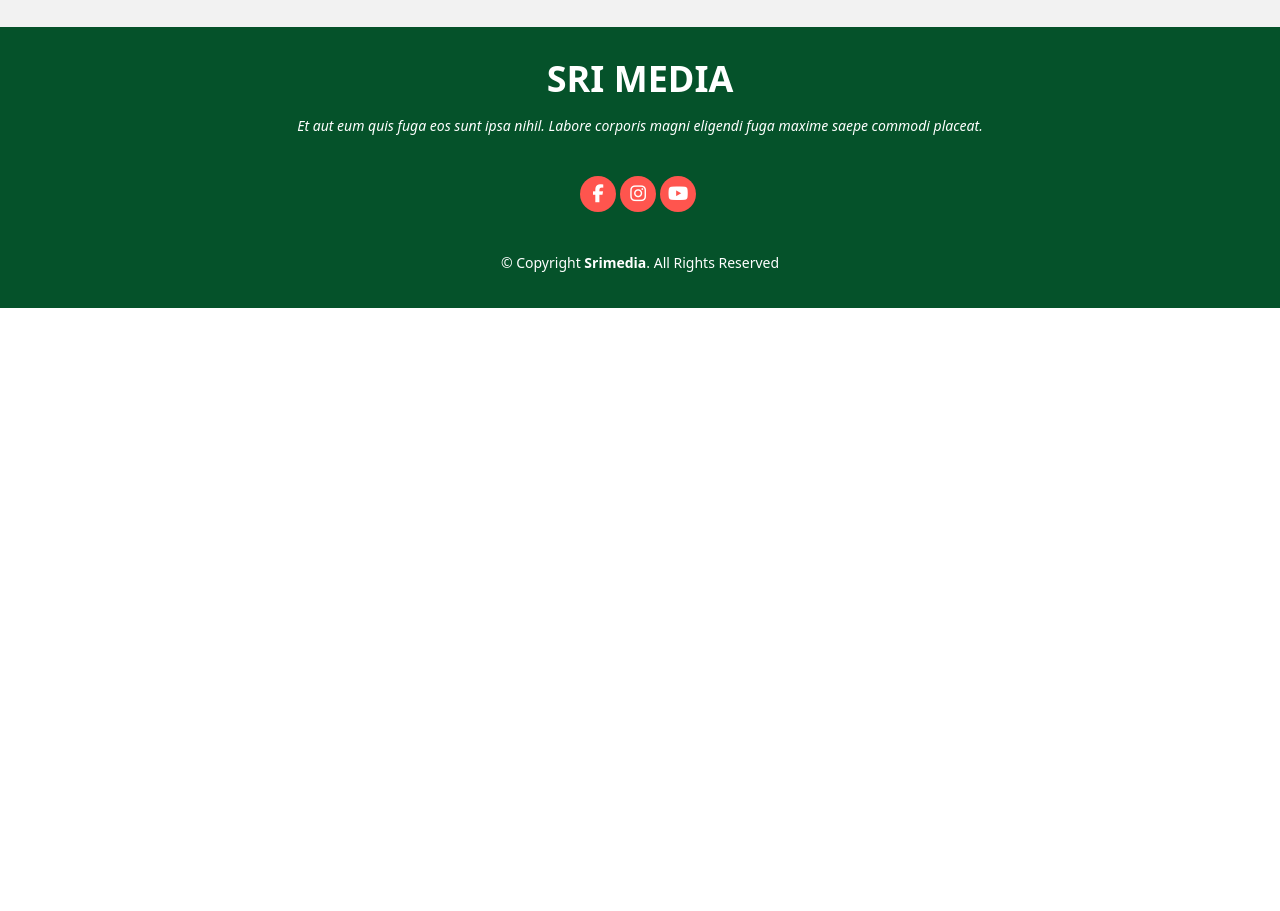
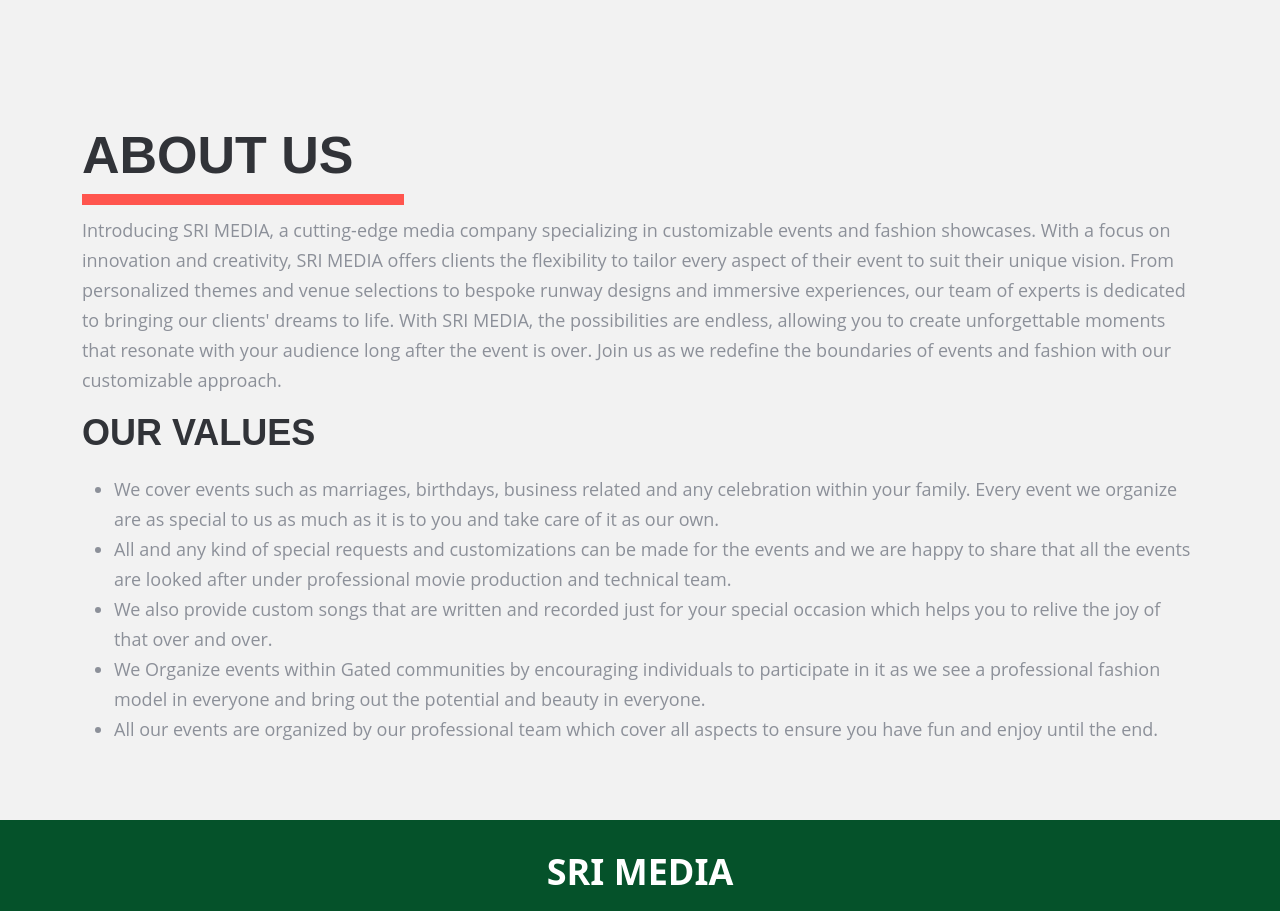
Before and after one commit to ram6840/sri-media, an Angular app: page / in a window 1280 px wide. Shown: the part 1880-2791 px from the top of the page. Before the commit the page ends 2188 px from the top, so only its background shows below. Built offline with nearby package versions, Linux system fonts and the light colour scheme.

Commit message:
added values

```diff
--- a/src/app/components/home-page/home-page.component.html
+++ b/src/app/components/home-page/home-page.component.html
@@ -14,19 +14,19 @@
               <div class="collapse navbar-collapse" id="navbarSupportedContent">
                 <ul class="navbar-nav mx-auto mb-2 mb-lg-0  nav-pills">
                   <li class="nav-item" (click)="closeDropdownOnSmallScreen()">
-                    <a class="nav-link " aria-current="#banner" href="#banner">HOME</a>
+                    <a class="nav-link " href="#banner">HOME</a>
                   </li>
                   <li class="nav-item" (click)="closeDropdownOnSmallScreen()">
-                    <a class="nav-link " aria-current="#services" href="#services">SERVICES</a>
+                    <a class="nav-link"  href="#services">SERVICES</a>
                   </li>
                   <!-- <li class="nav-item">
                     <a class="nav-link " aria-current="page" href="#">OUR WORK</a>
-                  </li>
-                  <li class="nav-item">
-                    <a class="nav-link " aria-current="page" href="#">ABOUT US</a>
                   </li> -->
                   <li class="nav-item" (click)="closeDropdownOnSmallScreen()">
-                    <a class="nav-link" aria-current="#footer" href="#footer">CONTACT</a>
+                    <a class="nav-link " href="#aboutus">ABOUT US</a>
+                  </li>
+                  <li class="nav-item" (click)="closeDropdownOnSmallScreen()">
+                    <a class="nav-link" href="#footer">CONTACT</a>
                   </li>
                 </ul>
               </div>
@@ -142,6 +142,23 @@
 
             </div>
           </section>
+          <section id="aboutus" class="aboutus">
+            <div class="container">
+
+              <div class="section-title heading">
+                <h2>About us</h2>
+                <p>Introducing SRI MEDIA, a cutting-edge media company specializing in customizable events and fashion showcases. With a focus on innovation and creativity, SRI MEDIA offers clients the flexibility to tailor every aspect of their event to suit their unique vision. From personalized themes and venue selections to bespoke runway designs and immersive experiences, our team of experts is dedicated to bringing our clients' dreams to life. With SRI MEDIA, the possibilities are endless, allowing you to create unforgettable moments that resonate with your audience long after the event is over. Join us as we redefine the boundaries of events and fashion with our customizable approach.</p>
+                <h3>Our Values</h3>
+                <ul>
+                  <li>We cover events such as marriages, birthdays, business related and any celebration within your family. Every event we organize are as special to us as much as it is to you and take care of it as our own. </li>
+                  <li>All and any kind of special requests and customizations can be made for the events and we are happy to share that all the events are looked after under professional movie production and technical team.</li>
+                  <li>We also provide custom songs that are written and recorded just for your special occasion which helps you to relive the joy of that over and over.</li>
+                  <li>We Organize events within Gated communities by encouraging individuals to participate in it as we see a professional fashion model in everyone and bring out the potential and beauty in everyone.</li>
+                  <li>All our events are organized by our professional team which cover all aspects to ensure you have fun and enjoy until the end.</li>
+                </ul>
+              </div>
+            </div>
+          </section>
         <footer id="footer">
             <div class="container">
               <h3>SRI MEDIA</h3>
--- a/src/app/components/home-page/home-page.component.scss
+++ b/src/app/components/home-page/home-page.component.scss
@@ -171,7 +171,7 @@
     text-transform: none;
 }
 .services .container {
-    padding-top: 60px;
+    padding-top: 80px;
     padding-bottom: 60px;
 }
 
@@ -256,6 +256,63 @@
   .services .icon-box:hover .icon i {
     color: #fff;
   }
+
+/*--------------------------------------------------------------
+# About Us
+--------------------------------------------------------------*/
+.aboutus{
+  background-color: #f2f2f2;
+}
+.aboutus .heading h2 {
+  padding-bottom: 35px;
+  padding-right: 50px;
+  border-bottom: 11px solid #ff554e;
+  display: inline-block;
+}
+.aboutus .heading h2 {
+  font-family: 'Montserrat', sans-serif;
+  font-size: 52px;
+  color: #313338;
+  line-height: 57px;
+  padding-bottom: 10px;
+  margin-bottom: 10px;
+  font-weight: 700;
+  text-transform: uppercase;
+}
+.aboutus .heading h3 {
+  font-family: 'Montserrat', sans-serif;
+  font-size: 36px;
+  color: #313338;
+  // line-height: 57px;
+  padding-bottom: 10px;
+  margin-bottom: 10px;
+  font-weight: 700;
+  text-transform: uppercase;
+}
+.aboutus .heading p {
+  font-family: 'Open Sans', sans-serif;
+  font-size: 18px;
+  line-height: 30px;
+  color: #8c9099;
+  padding-bottom: 0;
+  font-weight: 400;
+  text-transform: none;
+}
+.aboutus .heading ul li {
+  font-family: 'Open Sans', sans-serif;
+  font-size: 18px;
+  line-height: 30px;
+  color: #8c9099;
+  padding-bottom: 0;
+  font-weight: 400;
+  text-transform: none;
+}
+.aboutus .container {
+  padding-top: 80px;
+  padding-bottom: 60px;
+}
+
+
 
 /*--------------------------------------------------------------
 # Footer
@@ -384,7 +441,11 @@
         height: 35px;
     }
     .services .container {
-        padding-top: 30px;
+        padding-top: 65px;
+        padding-bottom: 30px;
+    }
+    .aboutus .container {
+        padding-top: 65px;
         padding-bottom: 30px;
     }
 	.heading h2 {
@@ -392,6 +453,11 @@
 		padding-right:0;
 		display:block;
 		border-bottom-width:2px;
+	}
+	.heading h3 {
+		font-size:28px;
+		padding-right:0;
+		display:block;
 	}
 	.carousel-item h2,
 	.carousel-item h3,
```
Also changed, not shown: 3 other files (tests, documents, lock files or other folders).
